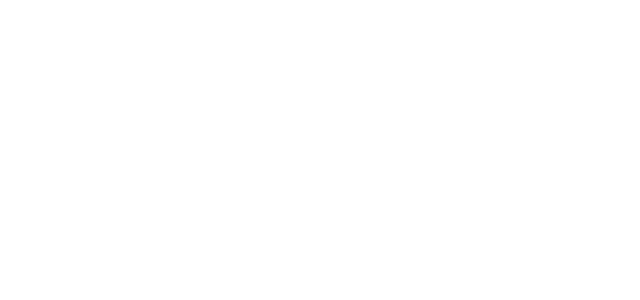
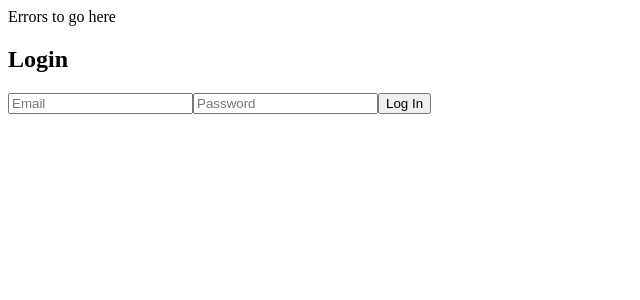
Before and after one commit to MisterShika/TOP_blog_front, a React (Vite) app: page /login in a window 1280 px wide. Before the commit this address had no page. Shown: the top 300 px of the page, without its empty margins (0-640 px from the left). Built offline with nearby package versions, Linux system fonts and the light colour scheme.

Commit message:
Can now login via form, token is then stored in session storage.

```diff
--- a/src/App.jsx
+++ b/src/App.jsx
@@ -2,11 +2,13 @@
 import Home from './pages/Home';
 import PostDetail from './pages/PostDetail';
 import UserDetail from './pages/UserDetail';
+import Login from './pages/Login';
 
 function App() {
     return (
         <Routes>
             <Route path="/" element={<Home />} />
+            <Route path="/login" element={<Login />} />
             <Route path="/posts/:id" element={<PostDetail />} />
             <Route path="/users/:id" element={<UserDetail />} />
         </Routes>
--- a/src/pages/Home.jsx
+++ b/src/pages/Home.jsx
@@ -45,6 +45,11 @@
                     </div>
                 ))
             )}
+            <div>
+                <Link to={`/login`}>
+                    Log In
+                </Link>
+            </div>
         </div>
     )
 }
--- /dev/null
+++ b/src/pages/Login.jsx
@@ -0,0 +1,43 @@
+import {useState} from 'react';
+import axios from 'axios';
+
+function Login () {
+    const [email, setEmail] = useState("");
+    const [password, setPassword] = useState("");
+
+    const handleSubmit = async (event) => {
+        event.preventDefault();
+
+        try{
+            const response = await axios.post(
+                'http://localhost:3000/users/login',
+                {
+                    email,
+                    password
+                }
+            );
+
+            const token = response.data.token;
+            sessionStorage.setItem("token", token);
+        }catch(error){
+            console.error("Error in logging in from frontend", error);
+            throw error;
+        }
+    }
+
+    return (
+        <div>
+            <div>
+                Errors to go here
+            </div>
+            <h2>Login</h2>
+            <form onSubmit={handleSubmit}>
+                <input type="email" name="email" placeholder="Email" value={email} onChange={(e) => setEmail(e.target.value)} required />
+                <input type="password" name="password" placeholder="Password" value={password} onChange={(e) => setPassword(e.target.value)} required />
+                <input type="submit" value="Log In" />
+            </form>
+        </div>
+    );
+}
+
+export default Login;
```
